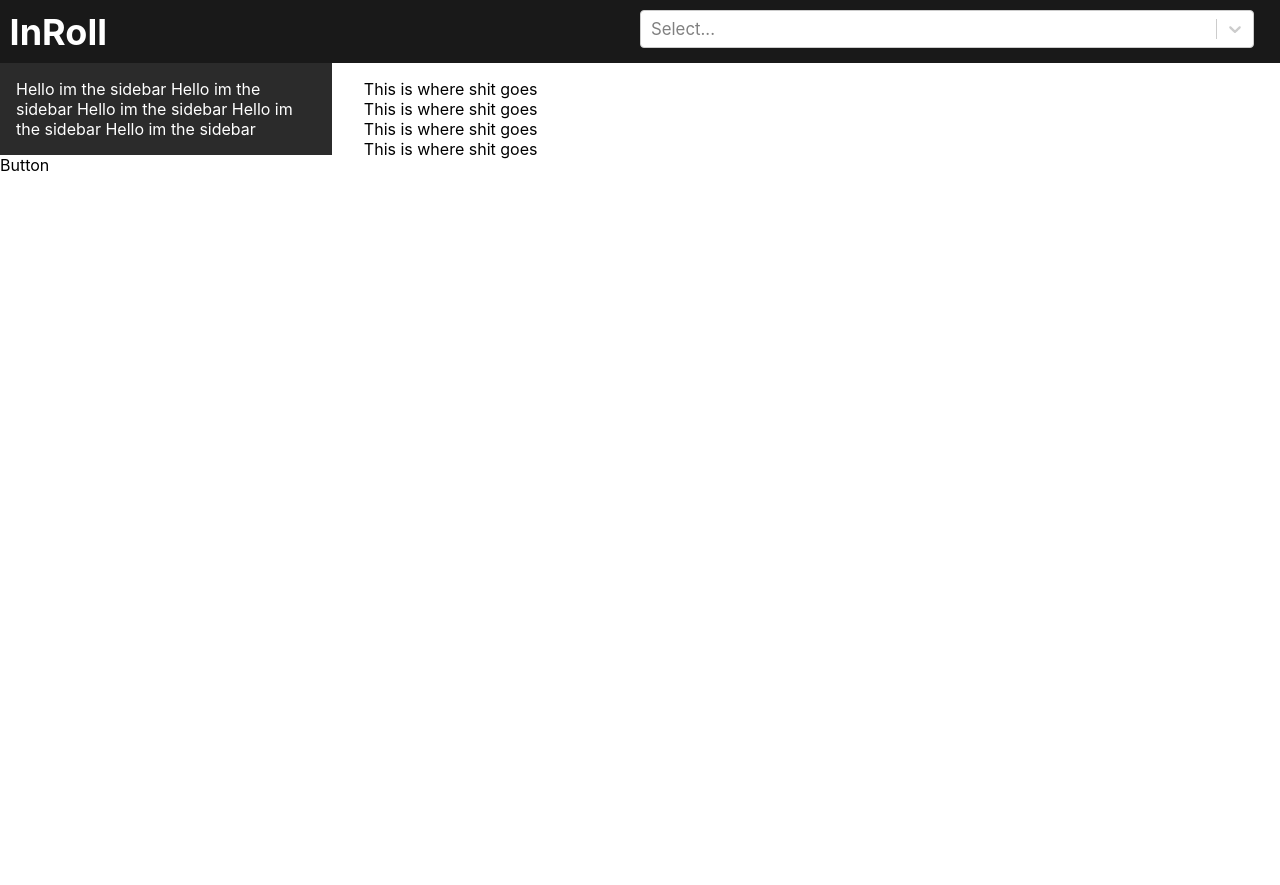
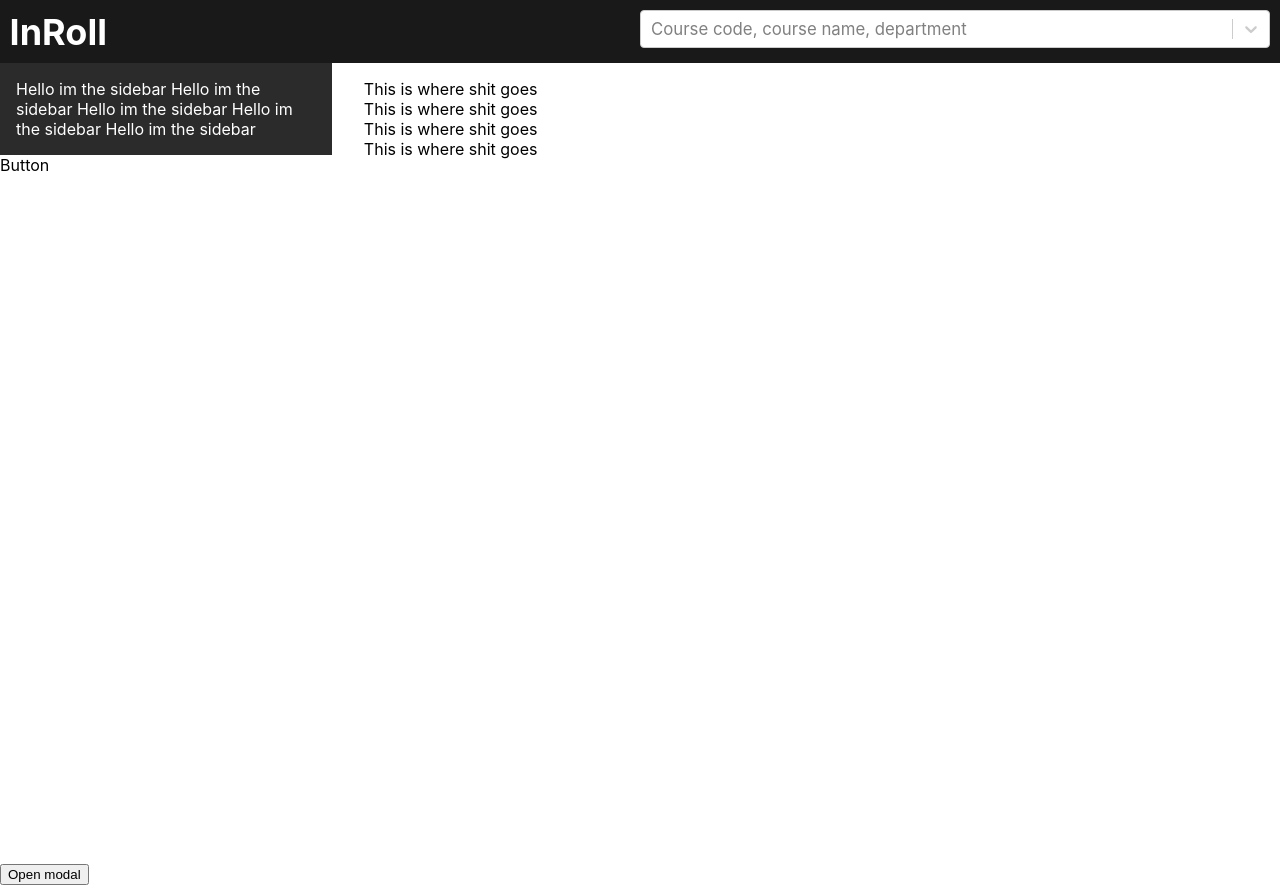
Before and after one commit to Projudah/Inroll, a React (Create React App) app: page / in a window 1280 px wide. Before the commit the page ends 863 px from the top, so only its background shows below. Built offline with nearby package versions, Linux system fonts and the light colour scheme.

Commit message:
Some fixes

```diff
--- a/package.json
+++ b/package.json
@@ -6,6 +6,7 @@
     "node-sass": "^4.11.0",
     "react": "^16.8.4",
     "react-dom": "^16.8.4",
+    "react-responsive-modal": "^3.6.0",
     "react-scripts": "2.1.8",
     "react-select": "^2.4.2"
   },
--- a/src/App.js
+++ b/src/App.js
@@ -3,6 +3,7 @@ import './App.scss';
 
 import NavBar from './components/NavBar'
 import Sidebar from './components/Sidebar'
+import Modal from './components/Modal'
 
 class App extends Component {
   //state to change the vierw change as requred
@@ -42,6 +43,7 @@ class App extends Component {
               view}
           </div>
         </div>
+        <Modal />
       </div>
     )
   }
--- /dev/null
+++ b/src/components/Modal/index.js
@@ -0,0 +1,32 @@
+import React from 'react';
+import Modal from 'react-responsive-modal';
+
+export default class ModalWindow extends React.Component {
+  state = {
+    open: false,
+  };
+
+  onOpenModal = () => {
+    this.setState({ open: true });
+  };
+
+  onCloseModal = () => {
+    this.setState({ open: false });
+  };
+
+  render() {
+    const { open } = this.state;
+    return (
+      <div>
+        <button onClick={this.onOpenModal}>Open modal</button>
+        <Modal open={open} onClose={this.onCloseModal} center>
+          <h1>CLASS NAME GOES HERE</h1>
+          <ul>
+            <li><b>Session:</b> Full Session</li>
+            <li><b>Career:</b> Undergraduate</li>
+          </ul>
+        </Modal>
+      </div>
+    );
+  }
+}
--- a/src/components/NavBar/navbar.scss
+++ b/src/components/NavBar/navbar.scss
@@ -14,7 +14,6 @@
 
 .search{
   align-content: right;
-  padding-right: 1em;
   font-size: 0.7em;
   color: black;
 }
--- a/src/components/SearchBar/index.js
+++ b/src/components/SearchBar/index.js
@@ -14,7 +14,6 @@ class SearchBar extends React.Component {
   }
   handleChange = (selectedOption) => {
     this.setState({ selectedOption });
-    console.log(`Option selected:`, selectedOption);
   }
   render() {
     const { selectedOption } = this.state;
@@ -24,6 +23,7 @@ class SearchBar extends React.Component {
         value={selectedOption}
         onChange={this.handleChange}
         options={options}
+        placeholder="Course code, course name, department"
       />
     )
   }
```
Also changed, not shown: 2 other files (tests, documents, lock files or other folders).
